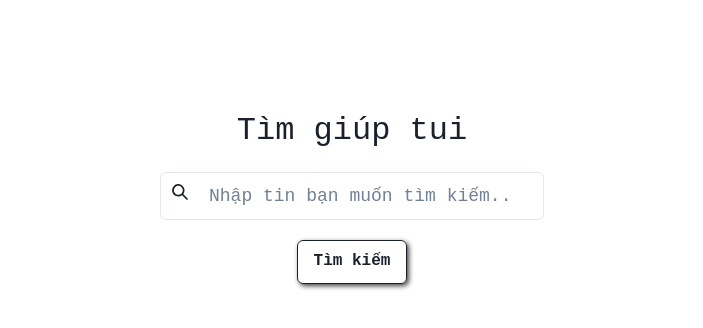
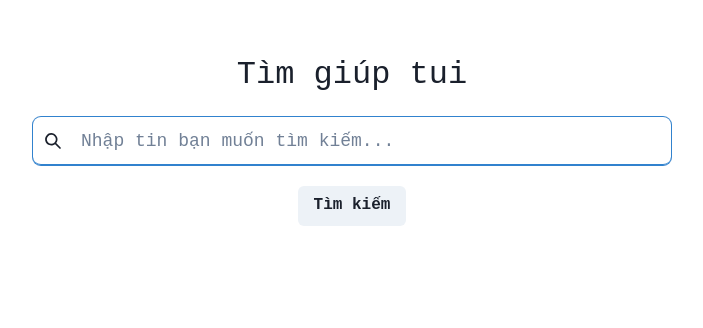
Before and after one commit to princ3od/timgiuptui-fe, a Next.js app: page / in a window 1280 px wide. Shown: the part 146-474 px from the top of the page, without its empty margins (288-991 px from the left). Built offline with nearby package versions, Linux system fonts and the light colour scheme.

Commit message:
feat: auto complete search

```diff
--- a/app/apis/SearchService.ts
+++ b/app/apis/SearchService.ts
@@ -21,7 +21,7 @@ const SearchService = {
 
   getSuggestions: async (query: string) => {
     try {
-      const response = await HttpClient.get(ApiEnpoints.articles.search(query));
+      const response = await HttpClient.get(ApiEnpoints.articles.autocomplete(query));
       const { data } = response;
       return data as string[];
     } catch (e) {
--- a/app/components/search/index.tsx
+++ b/app/components/search/index.tsx
@@ -1,27 +1,114 @@
-import React from 'react';
+import React, { useEffect, useState } from 'react';
 
 import { SearchIcon } from '@chakra-ui/icons';
-import { InputGroup, InputLeftElement, Input } from '@chakra-ui/react';
+import { InputGroup, InputLeftElement, Input, Box, Highlight } from '@chakra-ui/react';
 
 interface Props {
-  onSearchTextChange: (searchText: string) => void;
-  onChanged?: (searchText: string) => void;
   initSearchText?: string;
+  suggestions?: string[];
+  onChanged: (searchText: string, suggest?: boolean) => void;
+  onSubmitted?: (searchText: string) => void;
 }
 
 const SearchBar = (pageProps: Props) => {
+  const { suggestions = [], onChanged, onSubmitted } = pageProps;
+  const [selected, setSelected] = useState<number>(-1);
+  const [value, setValue] = useState<string>('');
+  const [typedValue, setTypedValue] = useState<string>('');
+
+  useEffect(() => {
+    onChanged(value, selected === -1);
+    // eslint-disable-next-line react-hooks/exhaustive-deps
+  }, [value]);
+
+  const handleChanged = (e: any) => {
+    e.preventDefault();
+    setValue(e.target.value);
+    setTypedValue(e.target.value);
+    setSelected(-1);
+    onChanged(value);
+  };
+
+  const handleKeyDown = (e: any) => {
+    if (suggestions.length === 0) return;
+    if (e.key === 'ArrowDown') {
+      const canMoveDown = selected < (suggestions?.length ?? 0) - 1;
+      const selectedIndex = canMoveDown ? selected + 1 : -1;
+      setSelected(selectedIndex);
+      canMoveDown ? setValue(suggestions[selectedIndex]) : setValue(typedValue);
+    }
+    if (e.key === 'ArrowUp') {
+      const canMoveUp = selected > 0;
+      const selectedIndex = canMoveUp ? selected - 1 : suggestions?.length ?? -1;
+      setSelected(selectedIndex);
+      canMoveUp ? setValue(suggestions[selectedIndex]) : setValue(typedValue);
+    }
+    if (e.key === 'Enter' && selected > -1) {
+      alert(suggestions[selected]);
+    }
+  };
+
+  const selectSuggestion = (suggestion: string) => {
+    onSubmitted && onSubmitted(suggestion);
+  };
+
+  const showSuggestions = suggestions.length > 0 && value.length > 0;
+
   return (
-    <InputGroup my="20px" className="search-bar">
-      <InputLeftElement pointerEvents="none">
+    <InputGroup
+      my="20px"
+      className="search-bar"
+      flexDirection="column"
+      borderRadius="8px"
+      border="1px solid #E2E8F0"
+      alignItems="flex-start"
+    >
+      <InputLeftElement height="48px" borderRadius="full">
         <SearchIcon />
       </InputLeftElement>
       <Input
+        autoFocus
+        value={value}
         type="search"
+        border="none"
         placeholder="Nhập tin bạn muốn tìm kiếm..."
         size="lg"
+        height="48px"
+        borderBottom="1px solid #E2E8F0"
+        borderRadius="8px"
         defaultValue={pageProps.initSearchText}
-        onChange={(event) => pageProps.onSearchTextChange(event.target.value)}
+        onChange={handleChanged}
+        onKeyDown={handleKeyDown}
       />
+      {showSuggestions &&
+        suggestions.map((suggestion, index) => {
+          const isSelected = index === selected;
+          return (
+            <Box
+              as="a"
+              px="4"
+              py="2"
+              key={index}
+              width="100%"
+              textAlign="left"
+              fontSize="sm"
+              cursor="pointer"
+              display="flex"
+              background={isSelected ? '#eceff1' : 'transparent'}
+              onClick={() => selectSuggestion(suggestion)}
+              _hover={{ background: '#eceff1' }}
+            >
+              <Box height="100%">
+                <SearchIcon width="12px" height="12px" mr="2" />
+              </Box>
+              <span>
+                <Highlight query={typedValue} styles={{ fontWeight: 'bold' }}>
+                  {suggestion}
+                </Highlight>
+              </span>
+            </Box>
+          );
+        })}
     </InputGroup>
   );
 };
--- a/pages/index.tsx
+++ b/pages/index.tsx
@@ -1,28 +1,54 @@
-import React, { useState } from 'react';
+import React, { useCallback, useState } from 'react';
 
 import { useRouter } from 'next/router';
 
-import { Button } from '@chakra-ui/react';
+import { Button, Container } from '@chakra-ui/react';
+import { throttle } from 'lodash';
 
 import SearchBar from '@components/search';
+import SearchService from 'app/apis/SearchService';
 
 export default function Home() {
   const router = useRouter();
-  const [searchText, setSearchText] = useState('');
-  const handleSearch = (e: any) => {
-    e.preventDefault();
-    router.push(`/search?searchText=${searchText}`);
+  const [query, setQuery] = useState('');
+  const [suggestions, setSuggestions] = useState<string[]>([]);
+
+  // eslint-disable-next-line react-hooks/exhaustive-deps
+  const throttledSuggestions = useCallback(
+    throttle(async (query: string) => {
+      try {
+        const res = await SearchService.getSuggestions(query);
+        setSuggestions(res);
+      } catch (e) {
+        console.log(e);
+      }
+    }, 1200),
+    [],
+  );
+
+  const handleOnChanged = (searchText: string, suggest?: boolean) => {
+    setQuery(searchText);
+    if (searchText.length === 0) {
+      setSuggestions([]);
+      return;
+    }
+    if (!suggest) return;
+    throttledSuggestions(searchText);
+  };
+
+  const handleSubmit = () => {
+    router.push(`/search?q=${query}`);
   };
 
   return (
-    <div className="center-box">
+    <Container as="main" textAlign="center" maxWidth="2xl" mt="25vh" height="100vh">
       <h1>Tìm giúp tui</h1>
-      <form onSubmit={handleSearch}>
-        <SearchBar onSearchTextChange={setSearchText} />
-        <Button colorScheme="black" size="md" variant="outline" className="button-find" type="submit">
+      <form onSubmit={handleSubmit}>
+        <SearchBar onChanged={handleOnChanged} onSubmitted={handleSubmit} suggestions={suggestions} />
+        <Button tabIndex={10} type="submit">
           Tìm kiếm
         </Button>
       </form>
-    </div>
+    </Container>
   );
 }
--- a/pages/search/index.tsx
+++ b/pages/search/index.tsx
@@ -131,8 +131,8 @@ const Search = () => {
       <div className="content-container">
         <h1 className="search-title">Tìm giúp tui</h1>
         <div className="search-container">
-          <SearchBar onSearchTextChange={handleSearchTextChange} initSearchText={searchText as string}></SearchBar>
-          <Button colorScheme="black" size="md" variant="none" className="button-find" ml="32px">
+          <SearchBar onChanged={handleSearchTextChange} initSearchText={searchText as string}></SearchBar>
+          <Button size="md" ml="32px">
             <h3>Tìm kiếm</h3>
           </Button>
         </div>
--- a/styles/globals.css
+++ b/styles/globals.css
@@ -1,45 +1,32 @@
-
-
-.center-box {
-  text-align: center;
-  margin-left: 35%;
-  margin-right: 35%;
-  margin-top: 20%;
-}
-
 .button-find {
   width: auto;
   height: 50px;
-  box-shadow: 2px 2px 5px 0px rgba(0,0,0,0.75);
+  box-shadow: 2px 2px 5px 0px rgba(0, 0, 0, 0.75);
   padding: 21px 77px;
-
 }
 
 .button-find:hover {
   background-color: #cdcdcd;
   color: white;
-
 }
 
-.search-title{
+.search-title {
   text-align: left;
 }
 
-.search-container{
+.search-container {
   display: flex;
   justify-content: space-between;
   align-items: center;
-
 }
 
-.page-container{
+.page-container {
   display: flex;
   justify-content: center;
   align-items: center;
-
 }
 
-.filter-container{
+.filter-container {
   display: flex;
   flex-direction: row;
   justify-content: space-between;
@@ -47,7 +34,7 @@
   height: 100%;
 }
 
-.article-container{
+.article-container {
   margin-top: 20px;
   max-width: 882px;
   border-radius: 16px;
@@ -56,51 +43,46 @@
   display: flex;
   gap: 16px;
   justify-content: center;
-  align-items: top;
 }
 
-
-.left-content{
+.left-content {
   height: 128px;
   min-width: 128px;
 }
 
-.expand-container{
+.expand-container {
   display: inline-block;
   margin-top: 17px;
-  gap: 20px ;
+  gap: 20px;
 }
 
-.expandable-area{
+.expandable-area {
   display: flex;
   flex-direction: row;
   justify-content: space-between;
-  align-items: end ;
+  align-items: flex-end;
   gap: 8px;
   cursor: pointer;
   min-width: 679px;
 }
 
-.expandable-area-left-content{
+.expandable-area-left-content {
   display: inline-flex;
   gap: 16px;
-  align-items: end ;
+  align-items: flex-end;
 }
 
-
-
-.article-scroll-area{
+.article-scroll-area {
   overflow-y: scroll;
   max-height: 153px;
-
 }
 
-.search-content{
+.search-content {
   min-width: 855px;
   padding-bottom: 24px;
 }
 
-.pagination{
+.pagination {
   display: flex;
   justify-content: center;
   align-items: center;
@@ -108,8 +90,7 @@
   gap: 14px;
 }
 
-
-.expanded-content h2{
+.expanded-content h2 {
   font-size: 16px;
   font-weight: 700;
   line-height: 21px;
```
